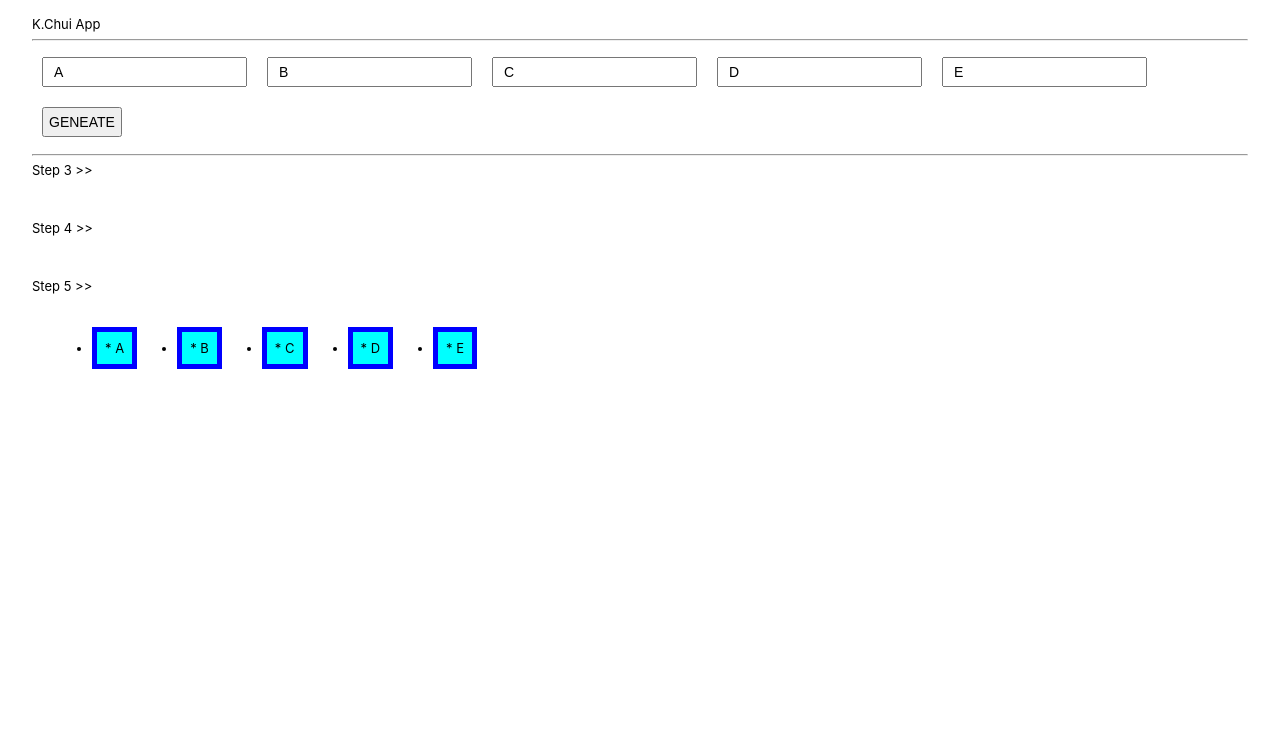
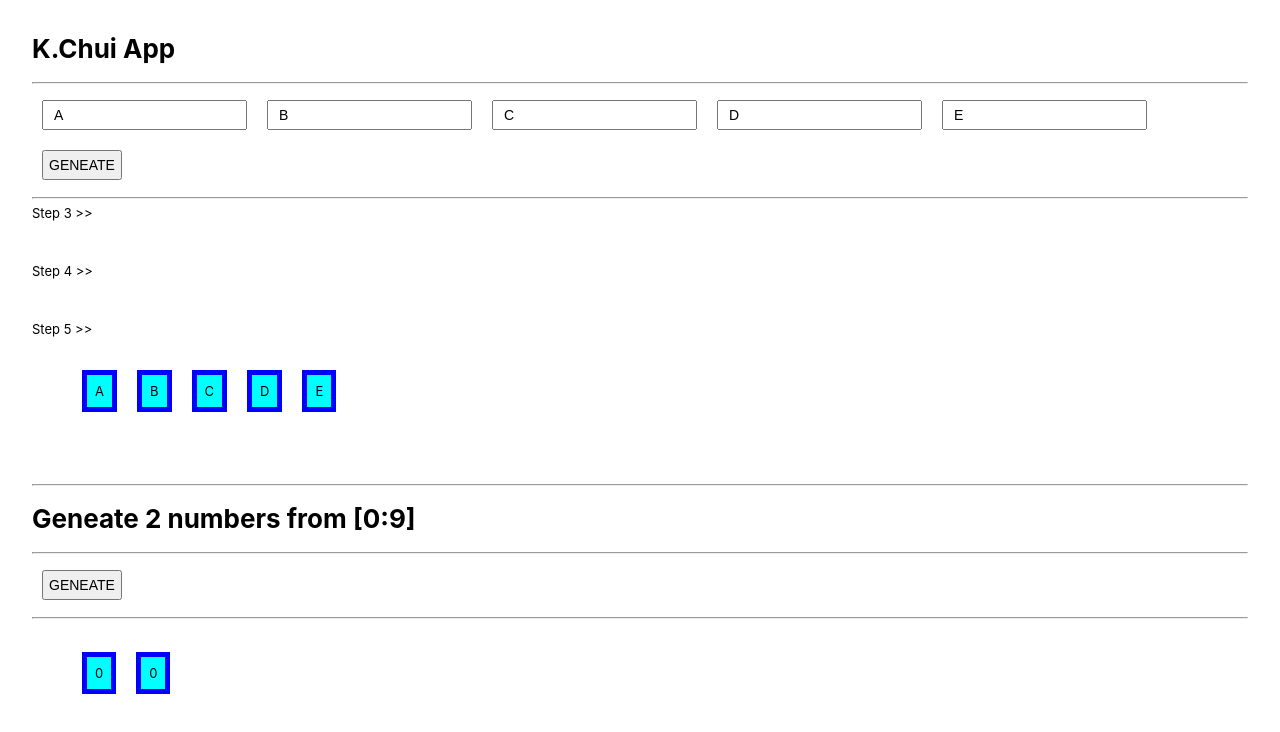
Before and after one commit to chutchaikp/bll, a React (Create React App) app: page / in a window 1280 px wide. Shown: the top 732 px of the page. Built offline with nearby package versions, Linux system fonts and the light colour scheme.

Commit message:
Add Generate 2 numbers from [0:9]

```diff
--- a/src/App.css
+++ b/src/App.css
@@ -8,11 +8,12 @@ ul {
   display: flex;
   flex-direction: row;
   flex-wrap: wrap;
+  list-style: none;
 }
 ul > li {
   padding: 0.5rem;
   background-color: aqua;
-  margin: 20px 20px;
+  margin: 20px 10px;
   border: 5px solid blue;
 }
 input {
--- a/src/App.tsx
+++ b/src/App.tsx
@@ -12,6 +12,10 @@ function App() {
   const [step3, setStep3] = useState<string[]>([])
   const [step4, setStep4] = useState<string[]>([])
   const [step5, setStep5] = useState<string[]>([])
+
+  //
+  const [first, setFirst] = useState(0)
+  const [second, setSecond] = useState(0)
 
 
   const getRandomInt = (min: number, max: number) => {
@@ -88,11 +92,25 @@ function App() {
     gen4()
   }
 
+  const gen2Numbers = () => {
+
+    // gen first
+    let ranFirstNumber: number = getRandomInt(0, 9)
+
+    // gen second
+    let ranSecondNumber: number = getRandomInt(0, 9)
+
+    setFirst(ranFirstNumber)
+    setSecond(ranSecondNumber)
+
+  }
+
   return (
     <div className="App" >
-      <div>
+      <h1>
         K.Chui App
-      </div>
+      </h1>
+
       <hr />
       <input type="text" value={one} onChange={(e) => setOne(e.target.value)} />
       <input type="text" value={two} onChange={(e) => setTwo(e.target.value)} />
@@ -116,7 +134,7 @@ function App() {
       Step 3 {'>>'}
       <ul >
         {step3.map((x: string) => {
-          return <li >* {x} </li>
+          return <li >{x} </li>
         })}
       </ul>
 
@@ -125,7 +143,7 @@ function App() {
       Step 4 {'>>'}
       <ul >
         {step4.map((x: string) => {
-          return <li >* {x} </li>
+          return <li >{x} </li>
         })}
       </ul>
       <br />
@@ -133,7 +151,29 @@ function App() {
       Step 5 {'>>'}
       <ul >
         {[one, two, three, four, five].map((x: string) => {
-          return <li >* {x} </li>
+          return <li >{x} </li>
+        })}
+      </ul>
+
+      <br /><br />
+      <hr />
+      <h1>      Geneate 2 numbers from [0:9]</h1>
+      <hr />
+      <button type="submit"
+        style={{
+          fontSize: '14px',
+          margin: '10px',
+          padding: '5px',
+        }}
+        onClick={() => {
+          gen2Numbers()
+        }
+        }>GENEATE</button>
+
+      <hr />
+      <ul >
+        {[first, second].map((x: number) => {
+          return <li >{x} </li>
         })}
       </ul>
 
```
